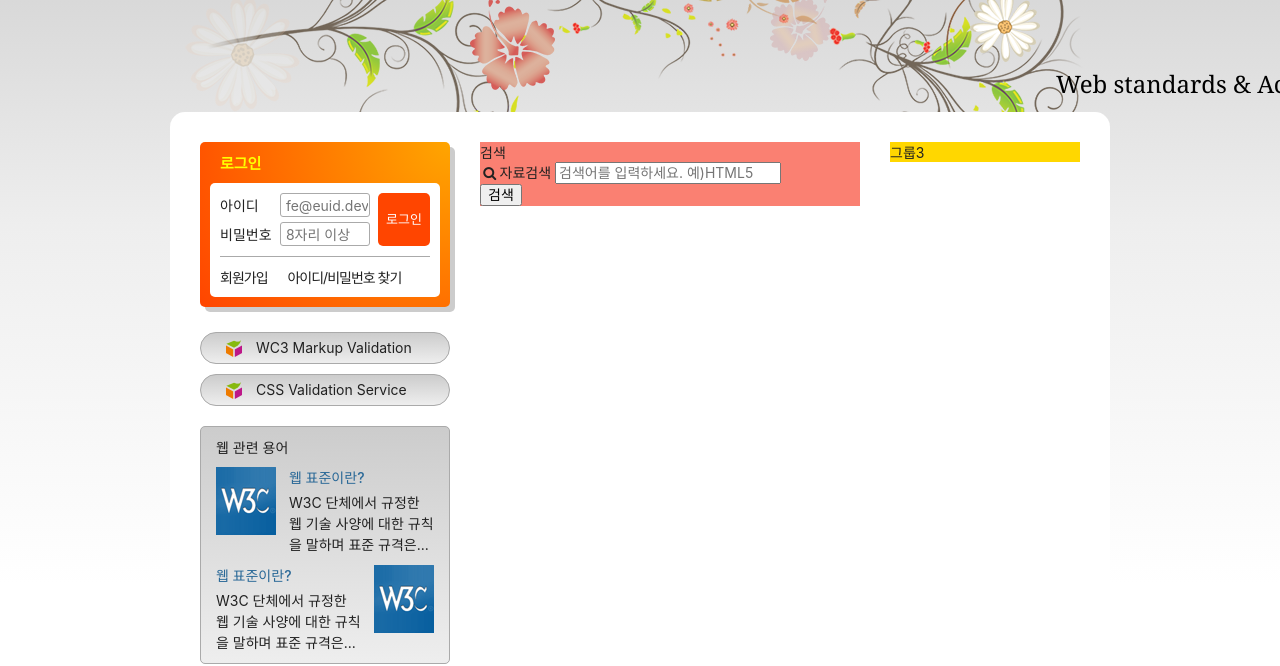
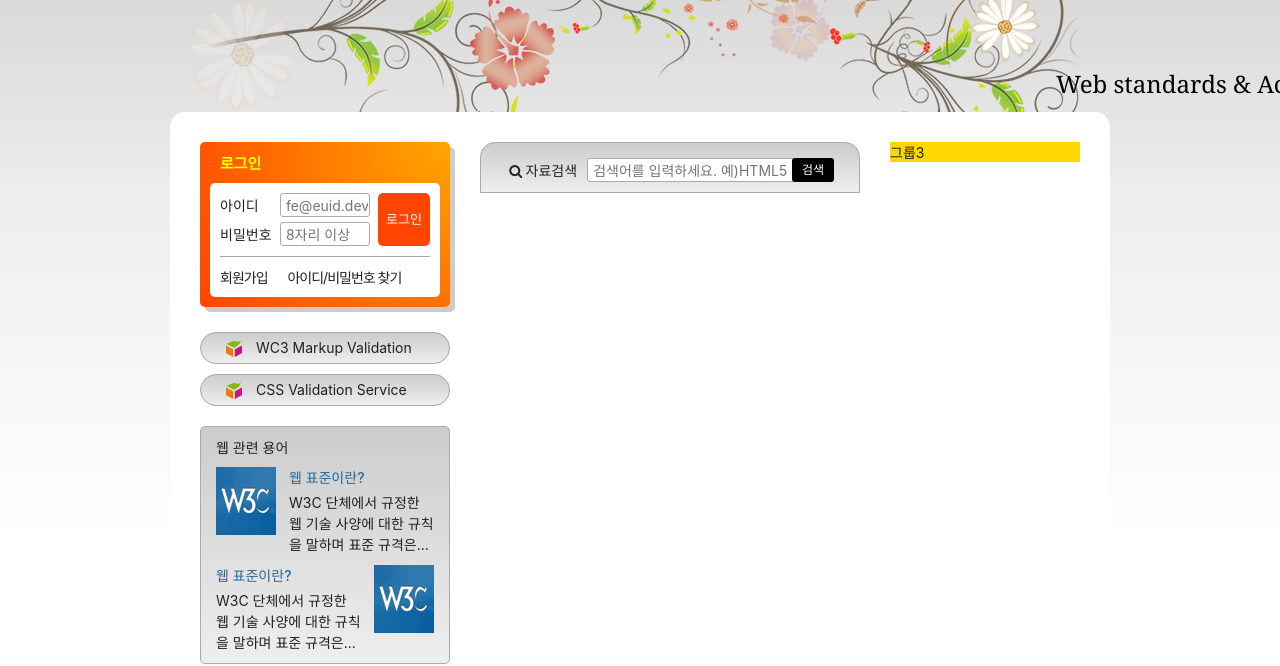
Before and after one commit to Simyumi/HTML5, a plain HTML site: page index.html in a window 1280 px wide. Shown: the part 135-801 px from the top of the page. Drawn offline with Linux system fonts and the light colour scheme; a web font is replaced by a local one.

Commit message:
검색폼 완성 -크로스브라우징 이슈 해결

```diff
--- a/index.html
+++ b/index.html
@@ -196,7 +196,7 @@
       </section>
     </div>
     <div class="group group2">
-      <h2 class="sr-only">검색</h2>
+      <h2 class="a11y-hidden">검색</h2>
       <form method="POST" action="https://formspree.io/seulbinim@gmail.com" class="search-form">
         <fieldset>
           <legend>검색 폼</legend>
@@ -205,7 +205,7 @@
               <label for="search" class="form-group-label"><span class="icon-search" aria-hidden="true"></span>자료검색</label>
               <input type="search" id="search" class="form-group-input" required placeholder="검색어를 입력하세요. 예)HTML5" />
             </div>
-            <button type="submit" class="button-fill button">검색</button>
+            <button type="submit" class="search-button button-fill button">검색</button>
           </div>
         </fieldset>
       </form>
--- a/styles/style.css
+++ b/styles/style.css
@@ -289,7 +289,6 @@ body {
 }
 
 .group2 {
-  background-color: salmon;
   width: 380px;
 }
 
@@ -459,7 +458,50 @@ body {
 .cross .term-list-thumbnail {
   float: right;
 }
-
+/* 검색폼 */
+.search-form{
+  background:#ccc linear-gradient(#ccc , #eee);
+  border:1px solid #aaa;
+  border-radius:15px 15px 0 0;
+  padding:15px 25px 10px;
+}
+.search-form-inner{
+  display:flex;
+  flex-flow: row nowrap;
+}
+.form-group{
+  /* background-color:pink; */
+  flex-grow:1;
+  display:flex;
+  flex-flow:row nowrap;
+  align-items:center;
+  padding-right:10px;
+}
+.form-group-label{
+  /* background-color:lime; */
+  /* white-space:nowrap; */
+  margin-right:10px;
+  flex-shrink:0;
+}
+.form-group-input{
+  border:1px solid #aaa;
+  border-radius:3px;
+  height:24px;
+  padding:1px 1px 1px 5px;
+  flex-grow:1;
+}
+.search-button{
+  /* white-space:nowrap; */
+  flex-shrink:0;
+  background-color:#000;
+  color:#fff;
+  height:24px;
+  border:0;
+  border-radius:3px;
+  padding:0 10px;
+  font-size:1.2rem;
+}
+.
 /* 슬로건 */
 .slogan {
   background: skyblue;
```
